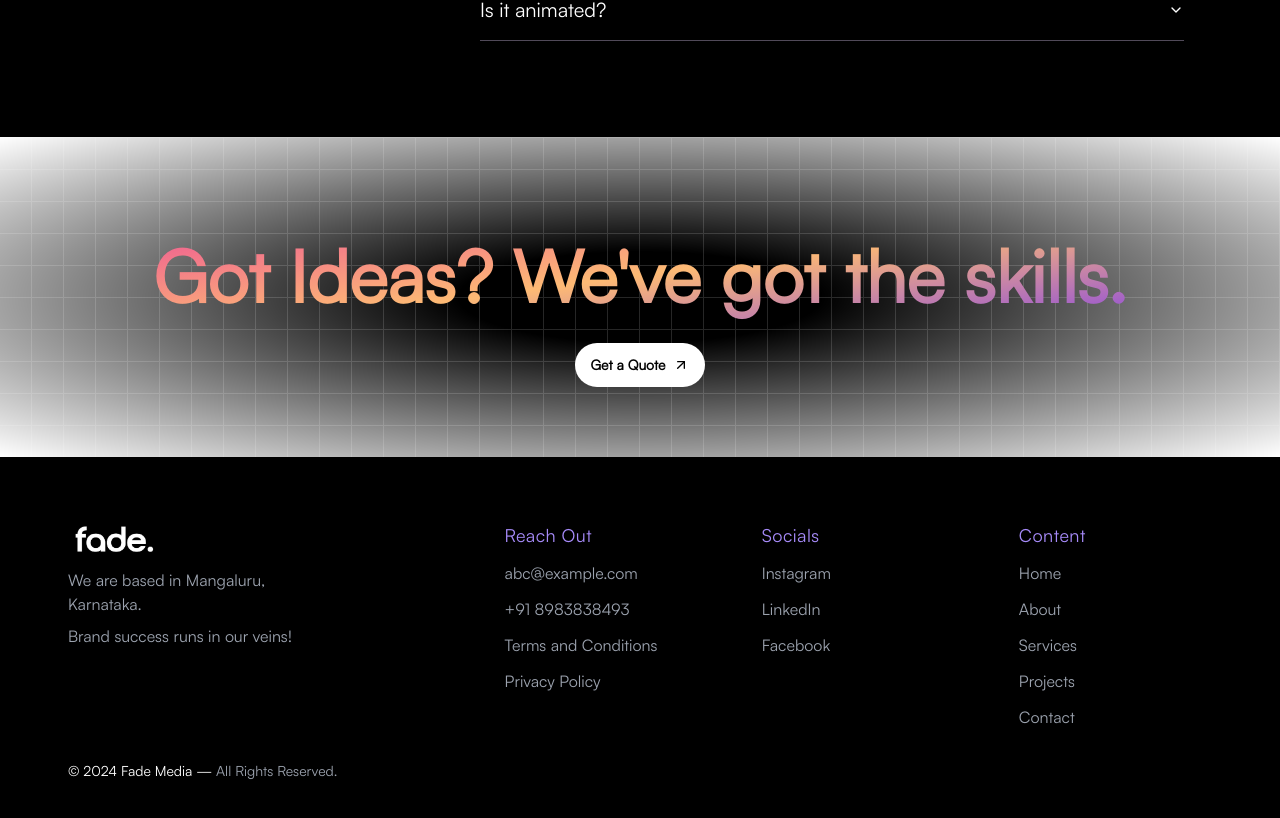
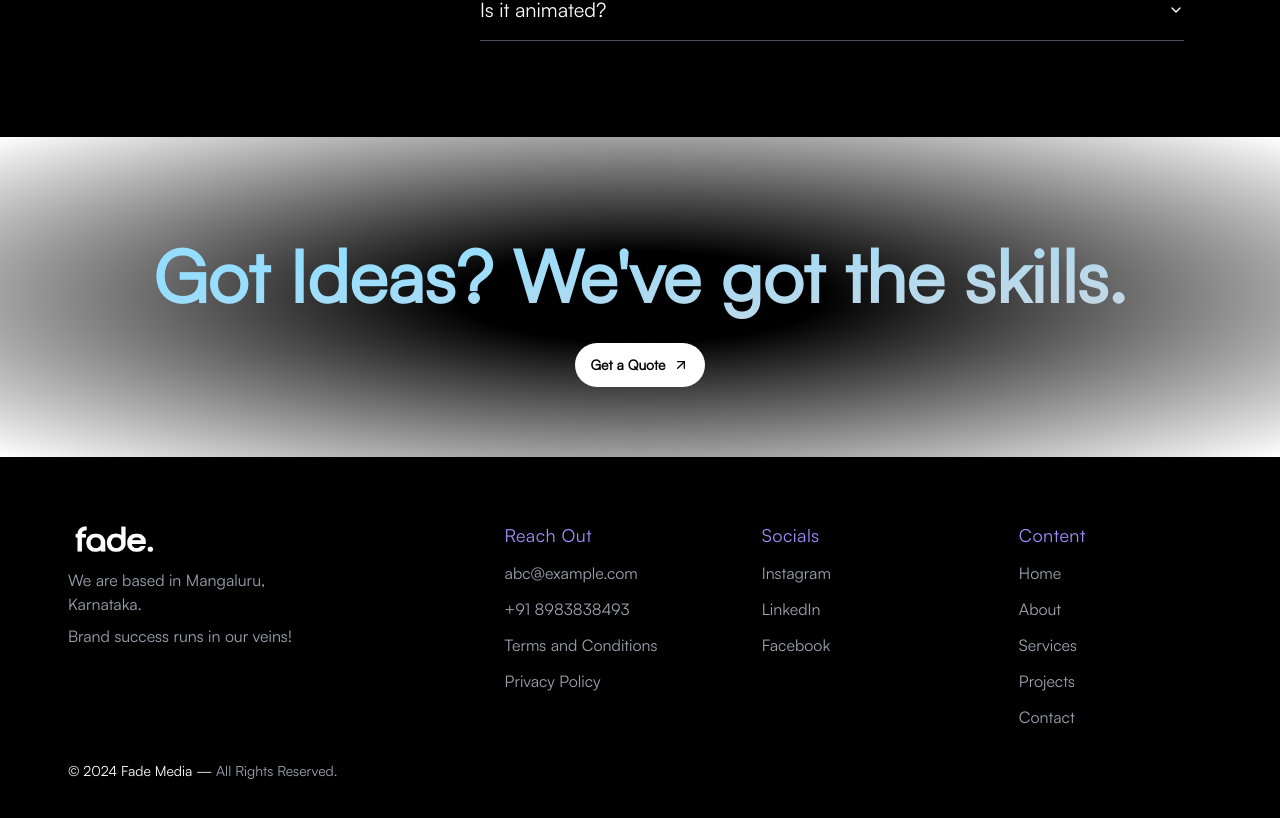
Before and after one commit to fade0media/fade-website, a Next.js app: page / in a window 1280 px wide. Shown: the part 2976-3794 px from the top of the page. Built offline with nearby package versions, Linux system fonts and the light colour scheme; what @anishshobithps/tailwind-breakpoints, tailwind-hamburgers would draw is missing.

Commit message:
updated hero

```diff
--- a/src/components/sections/CTA.tsx
+++ b/src/components/sections/CTA.tsx
@@ -3,10 +3,10 @@ import React from 'react'
 
 const CTA = () => {
   return (
-    <div className="h-[20rem] w-full bg-black bg-grid-white/[0.15]  px-4 my-8 relative flex flex-col items-center justify-center">
+    <div className="h-[20rem] w-full  px-4 my-8 relative flex flex-col items-center justify-center">
       {/* Radial gradient for the container to give a faded look */}
       <div className="absolute z-0 pointer-events-none inset-0 flex items-center justify-center dark:bg-black bg-white [mask-image:radial-gradient(ellipse_at_center,transparent_20%,black)]"></div>
-      <p className="text-4xl text-center sm:text-7xl font-bold relative z-20 bg-clip-text text-transparent bg-gradient-to-br from-pink-500 via-orange-300 to-violet-600 py-8">
+      <p className="text-4xl text-center sm:text-7xl font-bold relative z-20 bg-clip-text text-transparent bg-gradient-to-br from-[#96deff] from-30% to-gray-300 py-8">
         Got Ideas? We&apos;ve got the skills.
       </p>
       <Button link="#" name="Get a Quote"/>
--- a/src/components/sections/FAQ.tsx
+++ b/src/components/sections/FAQ.tsx
@@ -10,7 +10,7 @@ import Link from "next/link";
 
 function FAQ() {
     return (
-        <section className='flex py-16 flex-col justify-center items-center px-8 md:px-16 xl:px-24 2xl:px-48 w-full lg:flex-row '>
+        <section className='relative z-50 flex py-16 flex-col justify-center items-center px-8 md:px-16 xl:px-24 2xl:px-48 w-full lg:flex-row '>
         <div className='flex justify-between items-center mb-8 w-full lg:flex-col lg:items-start gap-4 lg:w-1/2 lg:mr-8'>
             <div className='flex flex-col justify-between w-3/4 items-start gap-2'>
                 <h2 className='text-3xl font-semibold md:text-4xl lg:text-5xl'>FAQs</h2>
--- a/src/components/ui/Footer.tsx
+++ b/src/components/ui/Footer.tsx
@@ -35,7 +35,7 @@ const Footer = () => {
 
     ]
     return (
-        <footer className="text-gray-600 body-font px-12 w-full py-8">
+        <footer className="text-gray-600 body-font px-12 w-full py-8 relative z-50">
             <div className="flex justify-between items-start flex-wrap gap-4 px-5">
                 <div className="flex flex-col justify-center items-start">
                     <a className="flex title-font font-medium items-start justify-center text-gray-900">
--- a/src/components/ui/ParticleSystem.tsx
+++ b/src/components/ui/ParticleSystem.tsx
@@ -1,7 +1,7 @@
 // Animation.tsx
 import React, { useEffect, useRef } from 'react';
 import * as THREE from 'three';
-import Stats from 'stats.js';
+//import Stats from 'stats.js';
 
 const Animation: React.FC = () => {
     const containerRef = useRef<HTMLDivElement | null>(null);
```
